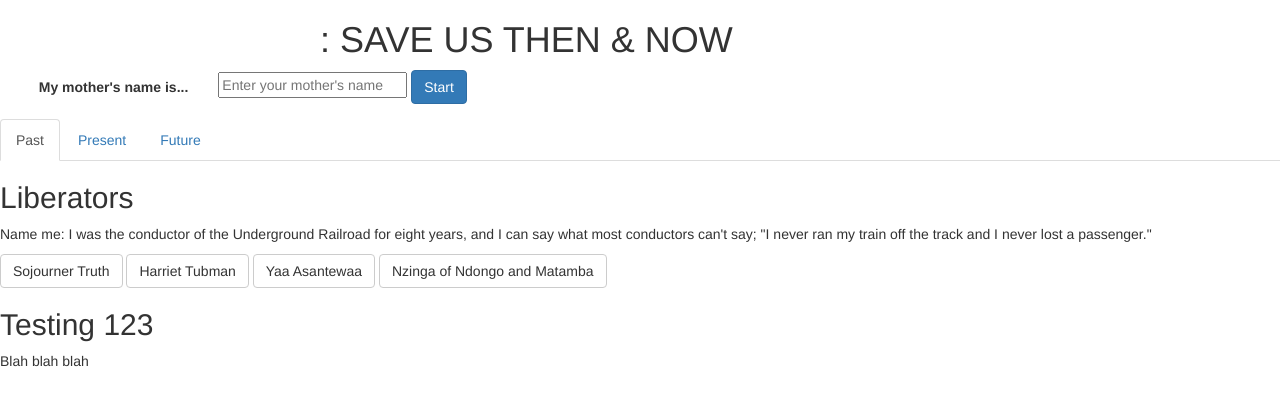
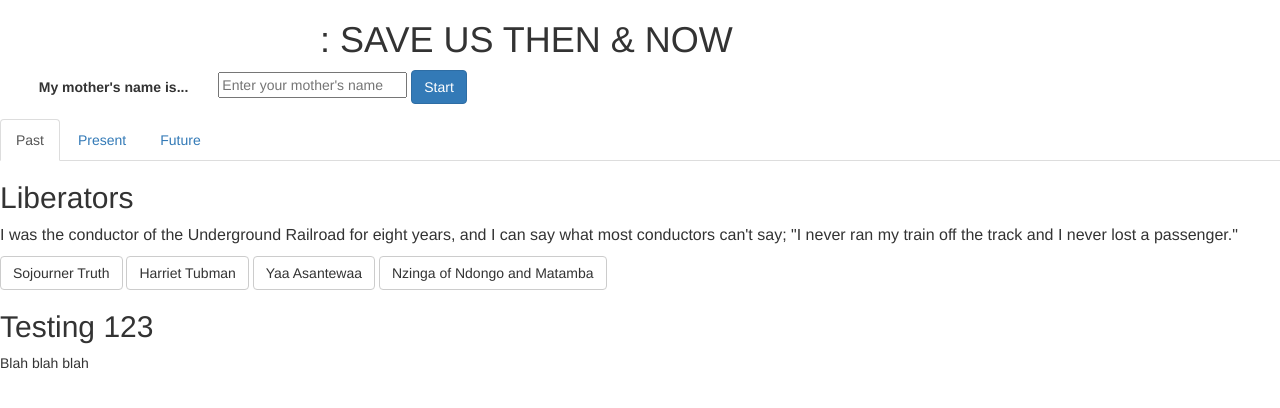
Before and after one commit to Lula27/week-3-game, a PHP site: page / in a window 1280 px wide. Shown: the top 408 px of the page. Run offline with PHP 8.4, Linux system fonts and the light colour scheme.

Commit message:
changed font size

```diff
--- a/assets/css/style.css
+++ b/assets/css/style.css
@@ -2,6 +2,7 @@
 
 body {
 	background-color: #fffff;
+	text-decoration-color: #f8f8ff;
 }
 
 .alignleft {
--- a/assets/javascript/game2.js
+++ b/assets/javascript/game2.js
@@ -86,7 +86,7 @@ function incorrect () {
 	document.getElementById("question2").innerHTML = "Incorrect...but Yaa Asantewaa did say this:" +
 	"If you, the men, will not go forward, then we will. We, the women, will"
 	+ "We will fight the white men. We will fight till the last of us" +
-	"falls in the battelfields.";
+	" falls in the battelfields.";
 
 	// Place timer and have the next set of questions appear
 
--- a/index.html
+++ b/index.html
@@ -6,29 +6,9 @@
 		<link rel="stylesheet" type= "text/css" href="assets/css/style.css">
 	</head>
 <body>
-<!-- <input type="text" id="demo"> -->
 
-<!-- <input type="text" id="demo2"> -->
-
-<!-- <input type="text" id="demo3"> -->
 
 <div id="change"></div>
-	<!-- <h1>Mind Trix</h1>
-	<p>Welcome one and all to a game of ingenious mind trickery! Do you have what it takes to beat the all-knowing machine? <br>
-	Instructions: Guess what letter I'm thinking of by using your keyboard!</p> -->
-
-<!-- Game involves user playing against computer
-user: guess letter
-	 win if correct (+1 point in "Wins")
-	 loss if wrong  (+ 1 point in "Losses")
-	 guesses left (start with 5 guesses -1 point in "Guesses Left")
-	 Your Previous Guesses: list of letters user has already guessed
-
-*Tips: 2.	When the player wins, increase the Wins counter and start the game over again (without refreshing the page). 3.	When the player loses, increase the Losses counter and restart the game without a page refresh (just like when the user wins).
-
-
-Style: Boehemian Circus Freak Era; music, videos, enchantment to dress up-->
-
 
 <h1><font color= "white">WOMEN LEADERS</font>: SAVE US THEN & NOW</h1>
 
@@ -52,7 +32,7 @@ Style: Boehemian Circus Freak Era; music, videos, enchantment to dress up-->
 
 <!-- For Questionaire Form -->
 <h2 align="left">Liberators</h2>
-	<p class="alignleft">Name me: I was the conductor of the Underground Railroad for eight years, and I can say what most conductors can't say; "I never ran my train off the track and I never lost a passenger."</p>
+	<p class="alignleft"><font size="3">I was the conductor of the Underground Railroad for eight years, and I can say what most conductors can't say;  "I never ran my train off the track and I never lost a passenger."</font></p>
 
 <button type="submit" class="btn btn-default" id="truth">Sojourner Truth</button>
 <button type="submit" class="btn btn-default" id="harriet">Harriet Tubman</button>
```
